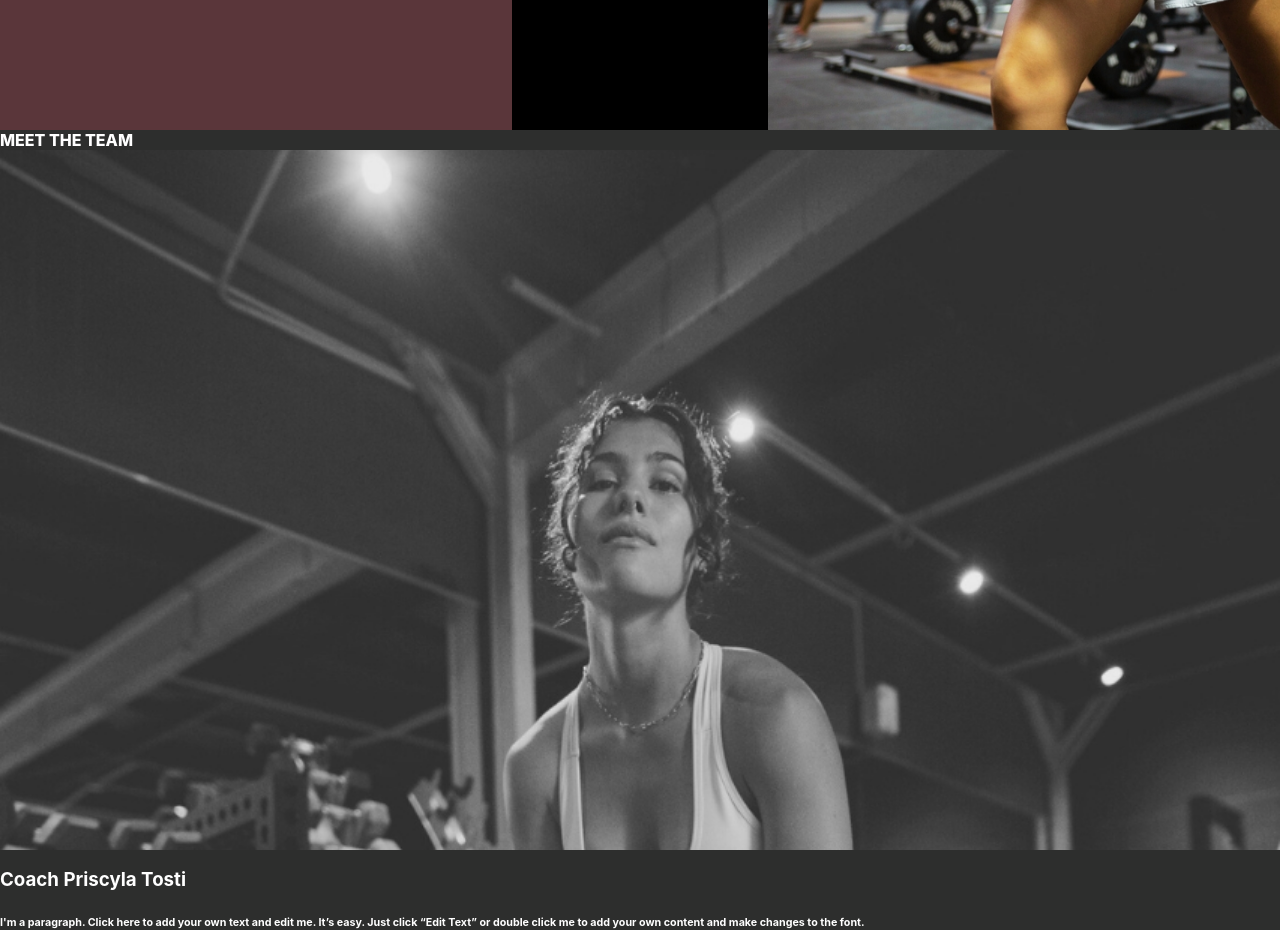
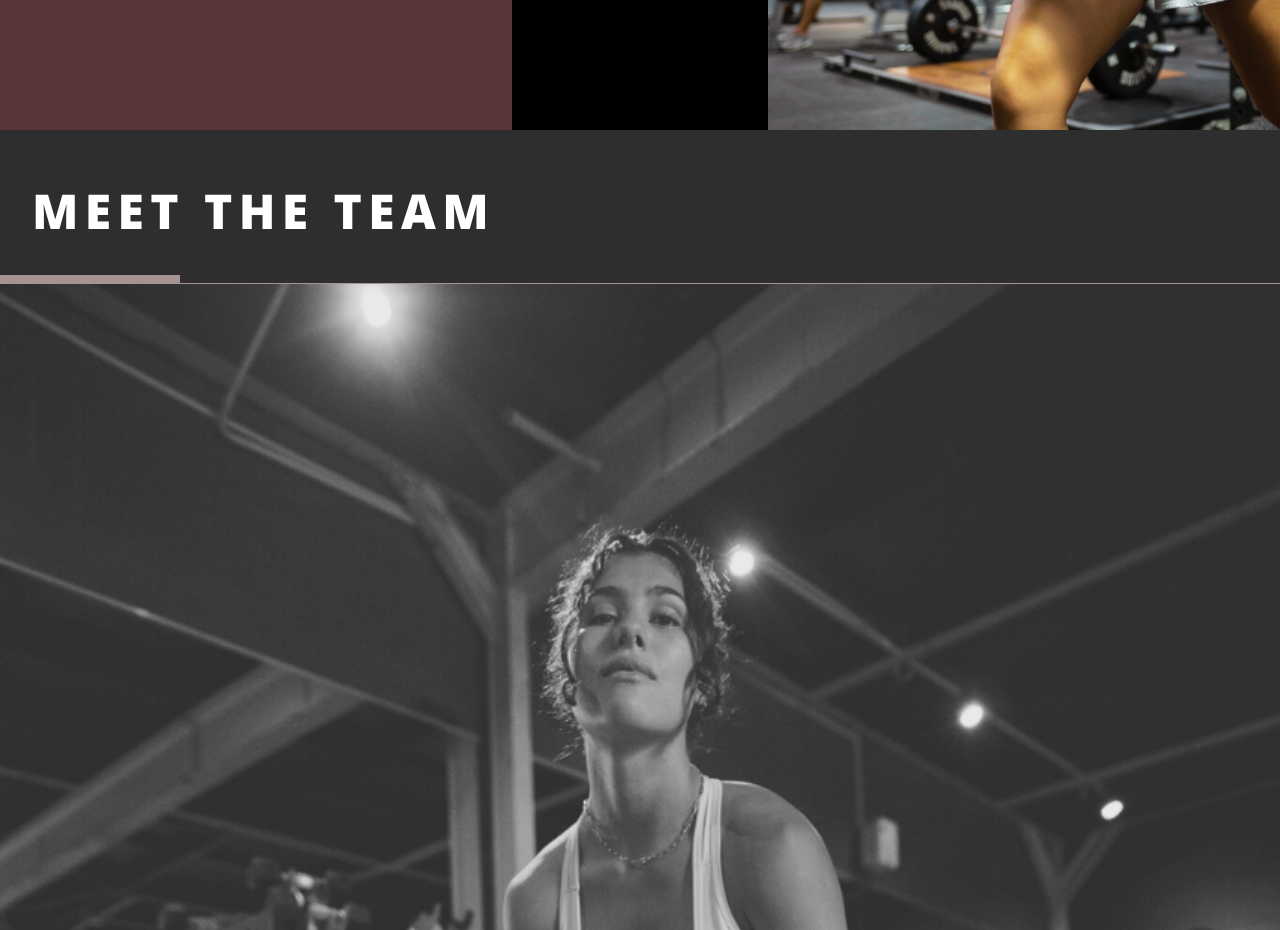
Before and after one commit to RuslanTissen/PIPI-world-2, a React (Create React App) app: page / in a window 1280 px wide. Shown: the part 1580-2510 px from the top of the page. Built offline with nearby package versions, Linux system fonts and the light colour scheme; a web font is replaced by a local one.

Commit message:
in progress

```diff
--- a/src/components/start/meetPipi/MeetPipi.jsx
+++ b/src/components/start/meetPipi/MeetPipi.jsx
@@ -5,6 +5,9 @@ function MeetPipi() {
 	return (
 		<div className='meet-pipi__container'>
 			<p className="meet-pipi__container--title">meet the team</p>
+			<div className="meet-pipi__container--underline-dig"></div>
+			<div className="meet-pipi__container--underline-thin"></div>
+
 			<div className="meet-pipi__container-1">
 				<div className="meet-pipi__container-1--img">
 					<div className="meet-pipi__container-1--img--container">					</div>
--- a/src/components/start/meetPipi/MeetPipi.scss
+++ b/src/components/start/meetPipi/MeetPipi.scss
@@ -1,12 +1,30 @@
 .meet-pipi__container {
-	background-color: rgb(45,46,45);
+	background-color: rgb(45, 46, 45);
 	color: white;
+	// padding: 0 clamp(3rem, 10vw, 5rem);
+	.about__container--text-container--box{
+
+	}
 	.meet-pipi__container--title {
+		text-transform: uppercase;
+		font-size: clamp(2.5rem, 5vw, 3rem);
+		font-weight: 700;
+		font-family: "Open Sans", sans-serif;
 		font-weight: 800;
-		text-transform: uppercase;
+		letter-spacing: 0.4rem;
 		margin: 0;
+		padding: 3rem 1rem 2rem 2rem;
 	}
-
+	.meet-pipi__container--underline-dig {
+		width: 180px;
+		height: 0.5rem;
+		background-color: rgb(166, 148, 148);
+	}
+	.meet-pipi__container--underline-thin {
+		width: auto;
+		height: 1px;
+		background-color: rgb(166, 148, 148);
+	}
 	.meet-pipi__container-1 {
 		.meet-pipi__container-1--img {
 			height: 700px;
```
